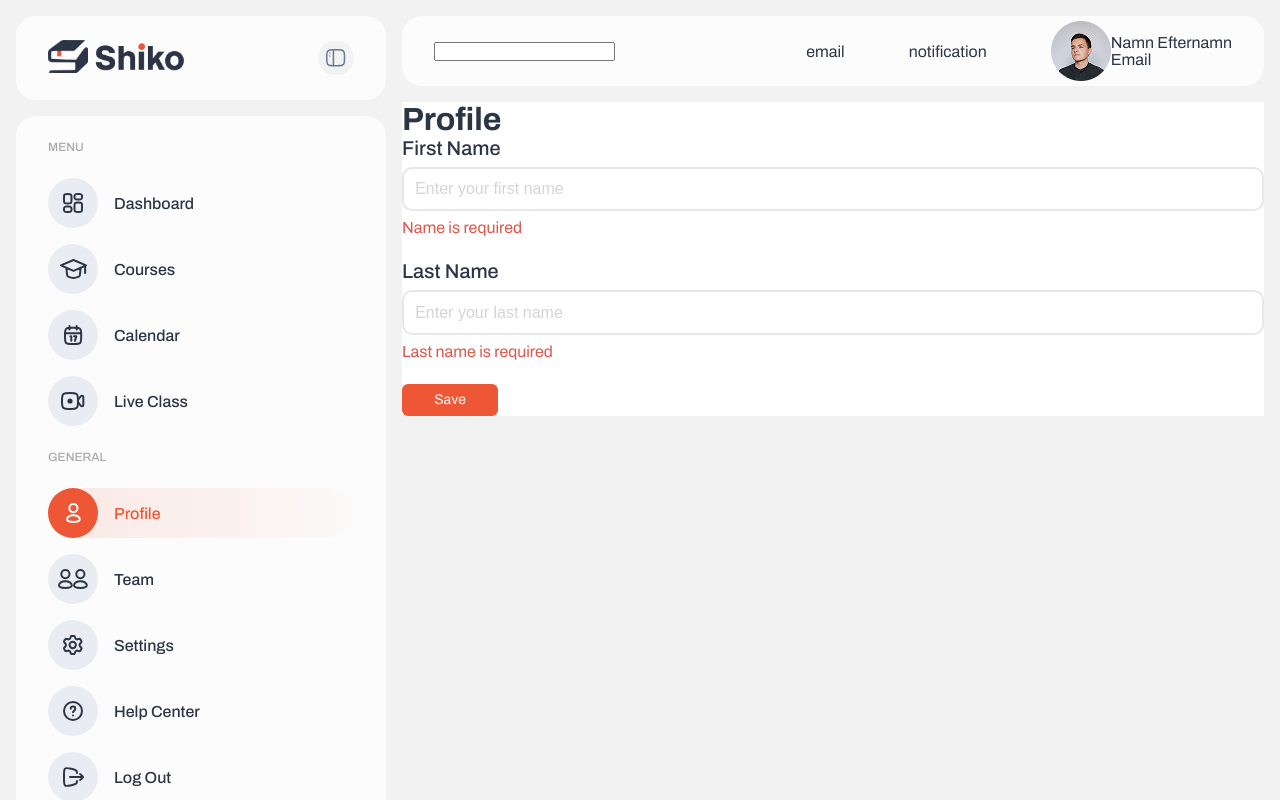
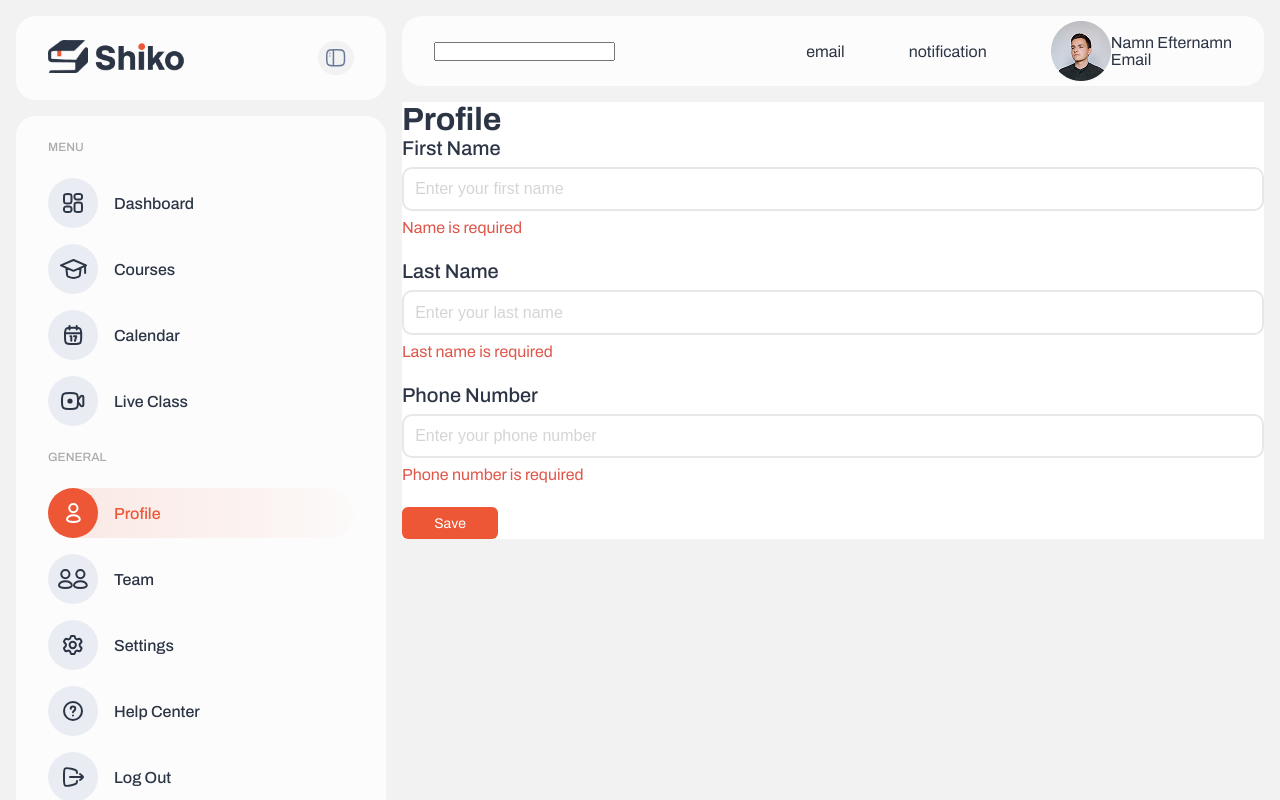
Before and after one commit to lms-cms25/frontend, a Next.js app: page /profile in a window 1280 px wide. Shown: the top 800 px of the page. Built offline with nearby package versions, Linux system fonts and the light colour scheme.

Commit message:
Make errorMessage optional and improve FormGroup rendering

```diff
--- a/src/app/(app)/profile/page.tsx
+++ b/src/app/(app)/profile/page.tsx
@@ -19,6 +19,13 @@ const page = () => {
           placeholder="Enter your last name"
           errorMessage="Last name is required"
         />
+        <FormGroup
+          label="Phone Number"
+          id="phone"
+          type="tel"
+          placeholder="Enter your phone number"
+          errorMessage="Phone number is required"
+        />
         <button type="submit" className="primary-btn btn-small">
           Save
         </button>
--- a/src/components/forms/FormGroup.tsx
+++ b/src/components/forms/FormGroup.tsx
@@ -3,7 +3,7 @@ type FormGroupProps = {
   id: string;
   type: string;
   placeholder: string;
-  errorMessage: string;
+  errorMessage?: string;
 };
 
 const FormGroup = ({
@@ -15,16 +15,24 @@ const FormGroup = ({
 }: FormGroupProps) => {
   return (
     <div className="form-group">
+
       <label className="form-label" htmlFor={id}>
         {label}
       </label>
+
       <input
         type={type}
         id={id}
         className="form-input"
         placeholder={placeholder}
       />
-      <span className="field-validation-error">{errorMessage}</span>
+
+      {errorMessage && (
+        <span className="field-validation-error">
+          {errorMessage}
+        </span>
+      )}
+
     </div>
   );
 };
```
Also changed, not shown: 1 other file (tests, documents, lock files or other folders).
